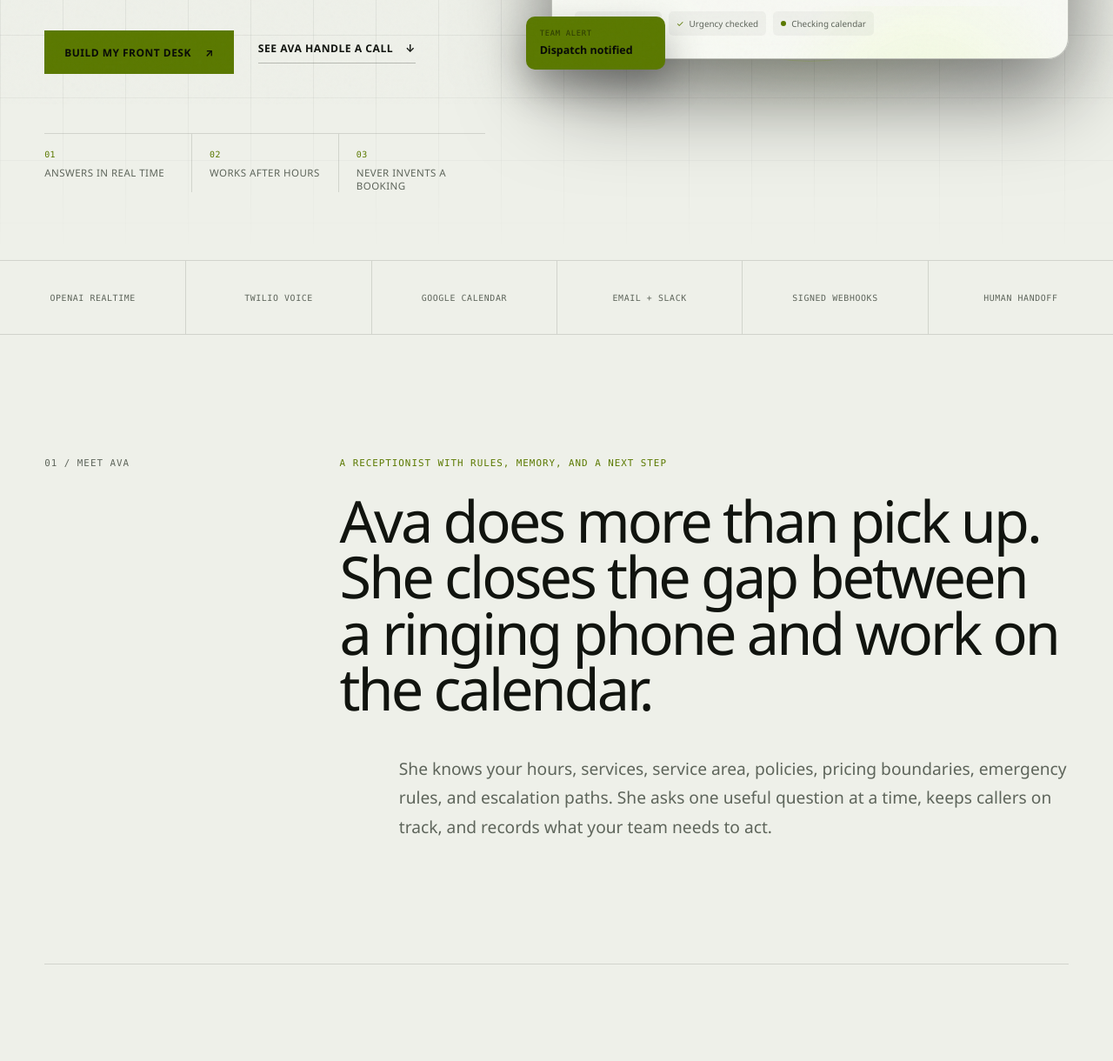
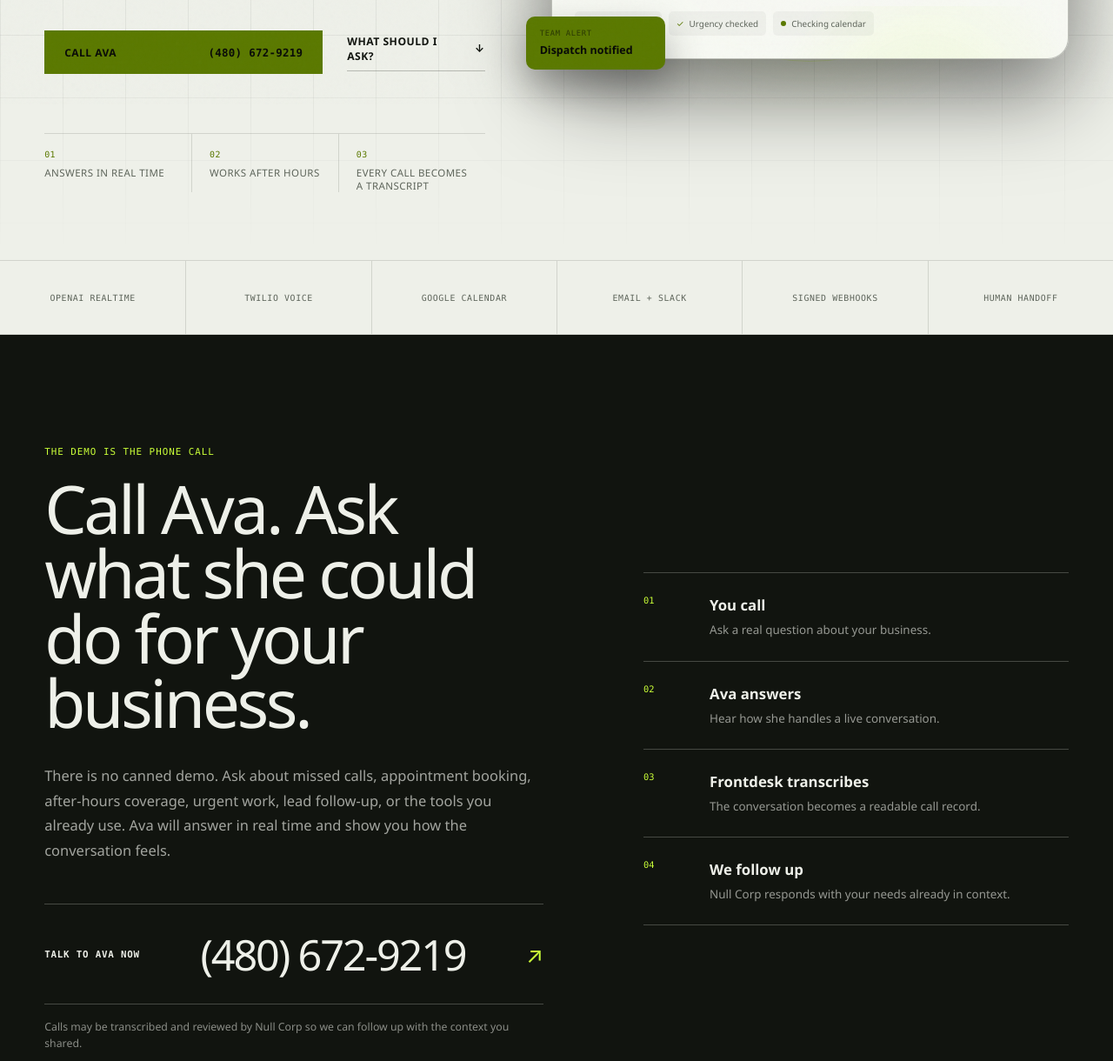
Before and after one commit to mrmcgrain/nullcorp, a plain HTML site: page index.html in a window 1280 px wide. Shown: the part 680-1900 px from the top of the page at 87% size. Drawn offline with Linux system fonts and the light colour scheme.

Commit message:
Add Call Ava phone experience

```diff
--- a/index.html
+++ b/index.html
@@ -23,8 +23,8 @@
     </nav>
     <div class="header-actions">
       <button class="theme-toggle" type="button" aria-label="Switch color theme" aria-pressed="false"><span class="theme-icon" aria-hidden="true">◐</span></button>
-      <a class="button button-small" href="#contact">Put Ava to work <span aria-hidden="true">↗</span></a>
-      <details class="mobile-nav"><summary aria-label="Open navigation">Menu <span aria-hidden="true">+</span></summary><nav aria-label="Mobile navigation"><a href="#ava">Meet Ava</a><a href="#capabilities">Capabilities</a><a href="#onboarding">Onboarding</a><a href="#workspace">Frontdesk</a><a href="#contact">Put Ava to work</a></nav></details>
+      <a class="button button-small header-call" href="tel:+14806729219" aria-label="Call Ava at 480 672 9219"><span class="call-dot" aria-hidden="true"></span> Call Ava</a>
+      <details class="mobile-nav"><summary aria-label="Open navigation">Menu <span aria-hidden="true">+</span></summary><nav aria-label="Mobile navigation"><a href="tel:+14806729219">Call Ava · (480) 672-9219</a><a href="#ava">Meet Ava</a><a href="#capabilities">Capabilities</a><a href="#onboarding">Onboarding</a><a href="#workspace">Frontdesk</a><a href="#contact">Start a conversation</a></nav></details>
     </div>
   </header>
   <main id="main">
@@ -35,13 +35,13 @@
         <h1 class="reveal" id="hero-heading">Your best call<br>starts with <em>Ava.</em></h1>
         <p class="hero-lede reveal">Ava answers the phone, learns what the caller needs, captures the details, books the right time, and gets urgent work to a human. Frontdesk keeps your team in control of every step.</p>
         <div class="hero-actions reveal">
-          <a class="button button-primary" href="#contact">Build my front desk <span aria-hidden="true">↗</span></a>
-          <a class="text-link" href="#ava">See Ava handle a call <span aria-hidden="true">↓</span></a>
+          <a class="button button-primary hero-call" href="tel:+14806729219" aria-label="Call Ava at 480 672 9219"><span>Call Ava</span><b>(480) 672-9219</b></a>
+          <a class="text-link" href="#call-ava">What should I ask? <span aria-hidden="true">↓</span></a>
         </div>
         <ul class="hero-facts reveal" aria-label="Product facts">
           <li><span>01</span> Answers in real time</li>
           <li><span>02</span> Works after hours</li>
-          <li><span>03</span> Never invents a booking</li>
+          <li><span>03</span> Every call becomes a transcript</li>
         </ul>
       </div>
       <div class="ava-stage reveal" aria-label="Example of Ava handling a live call">
@@ -72,6 +72,26 @@
     <div class="signal-strip" role="list" aria-label="What Frontdesk connects">
       <span role="listitem">OpenAI Realtime</span><span role="listitem">Twilio voice</span><span role="listitem">Google Calendar</span><span role="listitem">Email + Slack</span><span role="listitem">Signed webhooks</span><span role="listitem">Human handoff</span>
     </div>
+
+    <section class="call-ava-band" id="call-ava" aria-labelledby="call-ava-heading">
+      <div class="call-ava-copy reveal">
+        <p class="overline">The demo is the phone call</p>
+        <h2 id="call-ava-heading">Call Ava. Ask what she could do for your business.</h2>
+        <p>There is no canned demo. Ask about missed calls, appointment booking, after-hours coverage, urgent work, lead follow-up, or the tools you already use. Ava will answer in real time and show you how the conversation feels.</p>
+        <a class="call-number" href="tel:+14806729219" aria-label="Call Ava at 480 672 9219">
+          <span>Talk to Ava now</span>
+          <b>(480) 672-9219</b>
+          <i aria-hidden="true">↗</i>
+        </a>
+        <small class="call-disclosure">Calls may be transcribed and reviewed by Null Corp so we can follow up with the context you shared.</small>
+      </div>
+      <ol class="call-flow reveal" aria-label="What happens when you call Ava">
+        <li><span>01</span><div><b>You call</b><small>Ask a real question about your business.</small></div></li>
+        <li><span>02</span><div><b>Ava answers</b><small>Hear how she handles a live conversation.</small></div></li>
+        <li><span>03</span><div><b>Frontdesk transcribes</b><small>The conversation becomes a readable call record.</small></div></li>
+        <li><span>04</span><div><b>We follow up</b><small>Null Corp responds with your needs already in context.</small></div></li>
+      </ol>
+    </section>
 
     <section class="section split-intro" id="ava" aria-labelledby="ava-heading">
       <div class="section-index reveal">01 / Meet Ava</div>
@@ -218,7 +238,10 @@
         <p class="overline">Start with one phone line</p>
         <h2 id="contact-heading">What should happen when your phone rings?</h2>
         <p>Tell us how calls arrive today, which ones matter most, and where the handoff usually breaks. We will map the first Frontdesk setup around the real workflow.</p>
-        <a href="mailto:hello@nullcorp.dev">hello@nullcorp.dev <span aria-hidden="true">↗</span></a>
+        <div class="contact-links">
+          <a href="tel:+14806729219">Call Ava · (480) 672-9219 <span aria-hidden="true">↗</span></a>
+          <a href="mailto:hello@nullcorp.dev">hello@nullcorp.dev <span aria-hidden="true">↗</span></a>
+        </div>
       </div>
       <form class="intake reveal" id="intake-form" novalidate>
         <div class="form-row">
@@ -240,7 +263,7 @@
     </section>
   </main>
   <footer>
-    <div class="footer-main"><a class="brand" href="#top"><span class="brand-mark">N/</span><span>NULL CORP</span></a><p>We build the system behind the answer.</p><a href="mailto:hello@nullcorp.dev">hello@nullcorp.dev</a></div>
+    <div class="footer-main"><a class="brand" href="#top"><span class="brand-mark">N/</span><span>NULL CORP</span></a><p>We build the system behind the answer.</p><div class="footer-contact"><a href="tel:+14806729219">(480) 672-9219</a><a href="mailto:hello@nullcorp.dev">hello@nullcorp.dev</a></div></div>
     <div class="footer-bottom"><span>Frontdesk · Ava · Voice AI · Automation</span><span>© <span id="year">2026</span> Null Corp</span></div>
   </footer>
   <script src="script.js?v=20260907"></script>
--- a/styles.css
+++ b/styles.css
@@ -53,6 +53,8 @@
 .button-primary { background: var(--acid); border-color: var(--acid); color: #090b08; }
 .button-primary:hover { background: #dbff78; border-color: #dbff78; }
 .button-small { min-height: 40px; padding: 0 16px; }
+.header-call { border-color: var(--acid); }
+.call-dot { width: 7px; height: 7px; border-radius: 50%; background: var(--acid); box-shadow: 0 0 0 5px var(--acid-soft); }
 .text-link { display: inline-flex; align-items: center; gap: 14px; padding-bottom: 8px; border-bottom: 1px solid var(--line-strong); font-size: .76rem; font-weight: 700; text-transform: uppercase; letter-spacing: .04em; }
 .text-link:hover { color: var(--acid); border-color: var(--acid); }
 
@@ -77,7 +79,7 @@
 .mobile-nav summary span { color: var(--acid); font-size: 1rem; }
 .mobile-nav nav { position: absolute; top: calc(100% + 10px); right: 0; display: flex; flex-direction: column; min-width: 220px; padding: 8px; background: #0c0f0c; border: 1px solid var(--line-strong); box-shadow: 0 22px 60px rgba(0,0,0,.45); }
 .mobile-nav nav a { padding: 14px 12px; font-size: .82rem; }
-.mobile-nav nav a:last-child { background: var(--acid); color: #080a08; font-weight: 700; }
+.mobile-nav nav a:first-child { background: var(--acid); color: #080a08; font-weight: 700; }
 
 .hero {
   position: relative; isolation: isolate; display: grid; grid-template-columns: minmax(0, .92fr) minmax(520px, 1.08fr);
@@ -94,6 +96,8 @@
 h1 em { color: var(--acid); font-style: normal; }
 .hero-lede { max-width: 650px; margin-top: 42px; color: var(--muted); font-size: clamp(1rem, 1.35vw, 1.28rem); line-height: 1.7; }
 .hero-actions { display: flex; align-items: center; gap: 28px; margin-top: 38px; }
+.hero-call { min-width: 320px; justify-content: space-between; }
+.hero-call b { font: 700 .78rem "Cascadia Mono", Consolas, monospace; letter-spacing: .02em; }
 .hero-facts { display: grid; grid-template-columns: repeat(3, 1fr); gap: 0; max-width: 680px; margin-top: 68px; padding: 0; list-style: none; border-top: 1px solid var(--line); }
 .hero-facts li { padding: 18px 20px 0 0; color: var(--muted); font-size: .72rem; text-transform: uppercase; letter-spacing: .04em; }
 .hero-facts li + li { padding-left: 20px; border-left: 1px solid var(--line); }
@@ -136,6 +140,30 @@
 .signal-strip { display: grid; grid-template-columns: repeat(6, 1fr); border-top: 1px solid var(--line); border-bottom: 1px solid var(--line); }
 .signal-strip span { display: grid; place-items: center; min-height: 84px; padding: 16px; color: var(--muted); font: .62rem "Cascadia Mono", Consolas, monospace; text-align: center; text-transform: uppercase; letter-spacing: .06em; }
 .signal-strip span + span { border-left: 1px solid var(--line); }
+
+.call-ava-band {
+  display: grid; grid-template-columns: minmax(0, 1.08fr) minmax(420px, .92fr); gap: clamp(70px, 9vw, 150px);
+  padding: clamp(90px, 10vw, 160px) var(--pad); background: var(--fg); color: var(--bg);
+}
+.call-ava-band .overline, .call-number i, .call-flow li > span { color: #4f6d00; }
+.call-ava-copy { max-width: 850px; }
+.call-ava-copy h2 { margin-top: 20px; font-size: clamp(3.1rem, 6vw, 7rem); }
+.call-ava-copy > p:not(.overline) { max-width: 670px; margin-top: 32px; color: color-mix(in srgb, var(--bg) 66%, transparent); font-size: 1.03rem; line-height: 1.75; }
+.call-number {
+  display: grid; grid-template-columns: auto 1fr auto; align-items: center; gap: 25px;
+  margin-top: 46px; padding: 24px 0; border-top: 1px solid color-mix(in srgb, var(--bg) 24%, transparent); border-bottom: 1px solid color-mix(in srgb, var(--bg) 24%, transparent);
+}
+.call-number span { font: 700 .68rem "Cascadia Mono", Consolas, monospace; text-transform: uppercase; letter-spacing: .07em; }
+.call-number b { justify-self: center; font-size: clamp(1.8rem, 3.8vw, 4rem); font-weight: 540; letter-spacing: -.045em; }
+.call-number i { font-size: 1.6rem; font-style: normal; transition: transform .2s; }
+.call-number:hover i { transform: translate(4px, -4px); }
+.call-disclosure { display: block; max-width: 630px; margin-top: 16px; color: color-mix(in srgb, var(--bg) 55%, transparent); font-size: .77rem; line-height: 1.55; }
+.call-flow { align-self: center; margin: 0; padding: 0; list-style: none; border-top: 1px solid color-mix(in srgb, var(--bg) 24%, transparent); }
+.call-flow li { display: grid; grid-template-columns: 56px 1fr; gap: 20px; padding: 25px 0; border-bottom: 1px solid color-mix(in srgb, var(--bg) 24%, transparent); }
+.call-flow li > span { font: .65rem "Cascadia Mono", Consolas, monospace; }
+.call-flow b, .call-flow small { display: block; }
+.call-flow b { margin-bottom: 7px; font-size: 1.05rem; }
+.call-flow small { color: color-mix(in srgb, var(--bg) 60%, transparent); font-size: .84rem; line-height: 1.5; }
 
 .split-intro { display: grid; grid-template-columns: 1fr 3fr; gap: 60px; border-bottom: 1px solid var(--line); }
 .section-index { color: var(--muted); }
@@ -265,7 +293,9 @@
 .contact-section { display: grid; grid-template-columns: .9fr 1.1fr; gap: clamp(60px, 9vw, 150px); padding: clamp(100px, 11vw, 176px) var(--pad); background: #12170f; color: #f3f1e8; border-top: 1px solid rgba(202,255,56,.2); }
 .contact-copy h2 { max-width: 800px; margin-top: 20px; font-size: clamp(3.2rem, 6vw, 7rem); }
 .contact-copy > p:not(.overline) { max-width: 580px; margin-top: 34px; color: #9ba197; font-size: 1rem; line-height: 1.75; }
-.contact-copy > a { display: inline-flex; gap: 15px; margin-top: 50px; padding-bottom: 8px; border-bottom: 1px solid #caff38; color: #caff38; font-size: clamp(1.15rem, 2vw, 1.7rem); }
+.contact-links { display: grid; gap: 14px; margin-top: 50px; }
+.contact-links a { display: flex; justify-content: space-between; gap: 15px; max-width: 610px; padding: 14px 0; border-bottom: 1px solid rgba(202,255,56,.55); color: #caff38; font-size: clamp(1.05rem, 1.7vw, 1.45rem); }
+.contact-links a:hover { border-color: #caff38; }
 .intake { display: grid; gap: 22px; align-content: start; padding-top: 12px; }
 .form-row { display: grid; grid-template-columns: repeat(2, 1fr); gap: 18px; }
 .intake label { display: grid; gap: 9px; color: #a8aea4; font: .62rem "Cascadia Mono", Consolas, monospace; text-transform: uppercase; letter-spacing: .07em; }
@@ -287,7 +317,7 @@
 footer { padding: 50px var(--pad) 28px; border-top: 1px solid var(--line); }
 .footer-main { display: grid; grid-template-columns: 1fr 1fr 1fr; align-items: center; gap: 30px; min-height: 120px; }
 .footer-main p { color: var(--muted); text-align: center; }
-.footer-main > a:last-child { justify-self: end; color: var(--acid); }
+.footer-contact { display: grid; justify-items: end; gap: 7px; color: var(--acid); }
 .footer-bottom { display: flex; justify-content: space-between; gap: 20px; padding-top: 24px; border-top: 1px solid var(--line); color: var(--muted); font: .58rem "Cascadia Mono", Consolas, monospace; text-transform: uppercase; letter-spacing: .06em; }
 
 .reveal { opacity: 0; transform: translateY(22px); transition: opacity .7s cubic-bezier(.2,.72,.2,1), transform .7s cubic-bezier(.2,.72,.2,1); }
@@ -300,6 +330,9 @@
 html[data-theme="light"] .cap-card-dark { color: #f3f1e8; }
 html[data-theme="light"] .cap-card-dark p, html[data-theme="light"] .cap-card-dark .cap-number { color: #9ba197; }
 html[data-theme="light"] .cap-card-dark .escalation span { color: #9ba197; }
+html[data-theme="light"] .call-ava-band .overline,
+html[data-theme="light"] .call-number i,
+html[data-theme="light"] .call-flow li > span { color: #caff38; }
 
 @media (max-width: 1180px) {
   .site-header { grid-template-columns: 1fr auto; }
@@ -325,7 +358,9 @@
   .signal-strip { grid-template-columns: repeat(3, 1fr); }
   .signal-strip span:nth-child(4) { border-left: none; border-top: 1px solid var(--line); }
   .signal-strip span:nth-child(n+5) { border-top: 1px solid var(--line); }
-  .split-intro, .section-head, .onboarding-section, .faq-section, .contact-section { grid-template-columns: 1fr; }
+  .split-intro, .section-head, .call-ava-band, .onboarding-section, .faq-section, .contact-section { grid-template-columns: 1fr; }
+  .call-ava-band { gap: 70px; }
+  .call-flow { width: 100%; max-width: 760px; }
   .split-intro { gap: 30px; }
   .section-head { align-items: start; }
   .section-head > p { max-width: 600px; }
@@ -345,6 +380,7 @@
   h1 { font-size: clamp(3.55rem, 18vw, 5.3rem); }
   .hero-lede { margin-top: 30px; }
   .hero-actions { align-items: stretch; flex-direction: column; }
+  .hero-call { min-width: 0; width: 100%; }
   .hero-actions .text-link { width: fit-content; }
   .hero-facts { grid-template-columns: 1fr; margin-top: 48px; }
   .hero-facts li, .hero-facts li + li { padding: 15px 0; border-left: none; border-bottom: 1px solid var(--line); }
@@ -363,6 +399,12 @@
   .signal-strip span { min-height: 70px; font-size: .55rem; }
   .signal-strip span:nth-child(odd) { border-left: none; }
   .signal-strip span:nth-child(n+3) { border-top: 1px solid var(--line); }
+  .call-ava-band { padding: 88px var(--pad); gap: 55px; }
+  .call-ava-copy h2 { font-size: clamp(2.8rem, 13vw, 4.3rem); }
+  .call-number { grid-template-columns: 1fr auto; gap: 8px 20px; padding: 20px 0; }
+  .call-number span { grid-column: 1 / -1; }
+  .call-number b { justify-self: start; font-size: clamp(1.75rem, 9vw, 2.7rem); }
+  .call-flow li { grid-template-columns: 38px 1fr; gap: 12px; }
   .section { padding-top: 90px; padding-bottom: 90px; }
   h2, .split-copy h2, .workspace-copy h2, .onboarding-intro h2, .faq-section h2 { font-size: clamp(2.55rem, 12vw, 4rem); }
   .large-copy { margin-top: 28px; }
@@ -400,7 +442,7 @@
   .contact-section { padding-left: var(--pad); padding-right: var(--pad); }
   .footer-main { grid-template-columns: 1fr; }
   .footer-main p { text-align: left; }
-  .footer-main > a:last-child { justify-self: start; }
+  .footer-contact { justify-items: start; }
   .footer-bottom { flex-direction: column; }
 }
 @media (prefers-reduced-motion: reduce) {
```
